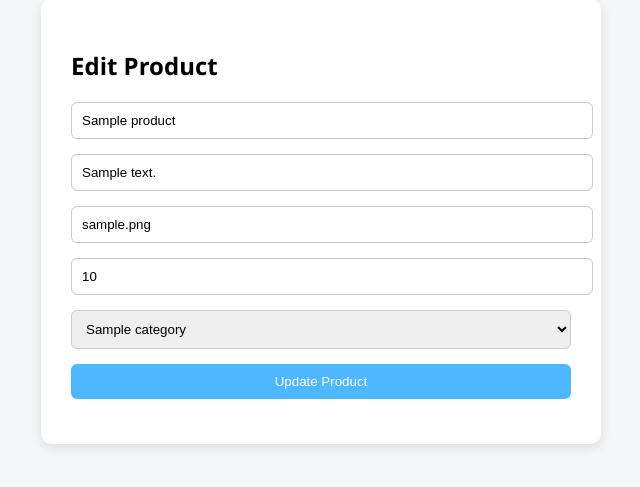
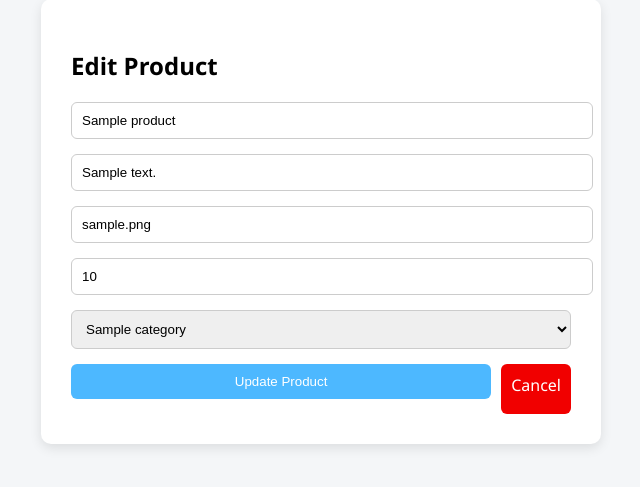
Before and after one commit to rmmlvnc/system, a PHP site: page /staff_edit_product.php?id=1 in a window 1280 px wide. Shown: the part 49-536 px from the top of the page, without its empty margins (319-959 px from the left). Run offline with PHP 8.4, Linux system fonts and the light colour scheme; the visitor is signed in with stand-in values (Sample User, id 1); tables that the repository leaves empty or names only in its code hold one stand-in row (values such as "Sample post").

Commit message:
Update staff_edit_product.php

```diff
--- a/staff_edit_product.php
+++ b/staff_edit_product.php
@@ -2,8 +2,8 @@
 session_start();
 include 'database.php';
 
-if (!isset($_SESSION['staff'])) {
-  header("Location: admin.php");
+if (!isset($_SESSION['staff_id'])) {
+  header("Location: staff_login.php");
   exit();
 }
 
@@ -52,6 +52,20 @@ if ($_SERVER['REQUEST_METHOD'] === 'POST') {
     input, select, button { width: 100%; padding: 10px; margin-bottom: 15px; border-radius: 6px; border: 1px solid #ccc; }
     button { background: #4db8ff; color: white; border: none; cursor: pointer; }
     button:hover { background: #3399ff; }
+    .cancel-btn {
+    display: inline-block;
+    padding: 10px;
+    background: #f10000ff;
+    color: #ffffffff;
+    text-align: center;
+    border-radius: 6px;
+    text-decoration: none;
+    flex-grow: 1;
+  }
+  .cancel-btn:hover {
+    background: #bbb;
+  }
+
   </style>
 </head>
 <body>
@@ -64,12 +78,15 @@ if ($_SERVER['REQUEST_METHOD'] === 'POST') {
       <input type="number" name="price" value="<?= htmlspecialchars($product['price']) ?>" required />
       <select name="category_id" required>
         <?php while ($cat = $category_result->fetch_assoc()): ?>
-          <option value="<?= $cat['id'] ?>" <?= $cat['id'] == $product['category_id'] ? 'selected' : '' ?>>
+          <option value="<?= $cat['category_id'] ?>" <?= $cat['category_id'] == $product['category_id'] ? 'selected' : '' ?>>
             <?= htmlspecialchars($cat['category_name']) ?>
           </option>
         <?php endwhile; ?>
       </select>
-      <button type="submit">Update Product</button>
+      <div style="display: flex; gap: 10px;">
+        <button type="submit">Update Product</button>
+        <a href="staff.php" class="cancel-btn">Cancel</a>
+      </div>
     </form>
   </div>
 </body>
```
